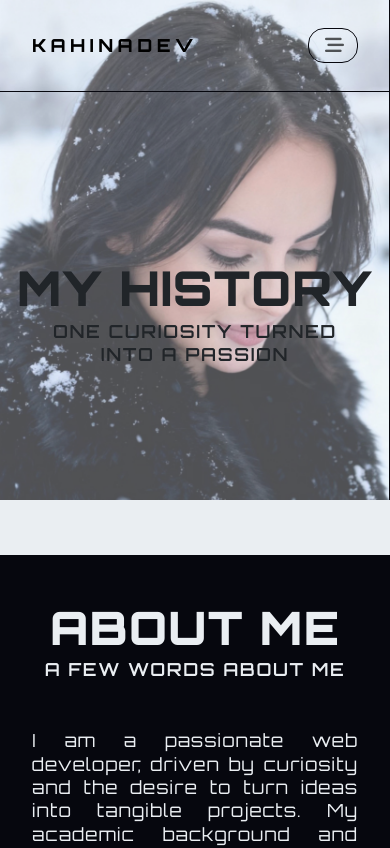
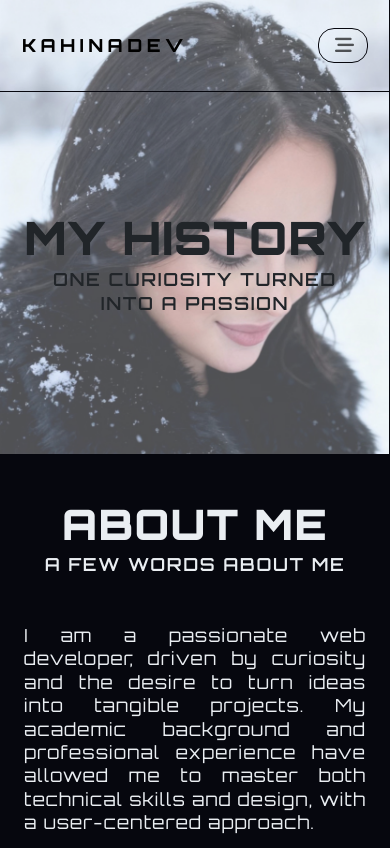
Before and after one commit to kahinadev/kahinadev, a plain HTML site: page en/histoire.html in a window 390 px wide. Shown: the top 848 px of the page. Drawn offline with nearby package versions, Linux system fonts and the light colour scheme.

Commit message:
feat(add): few pages + fix beug

```diff
--- a/assets/scss/abstracts/_mixins.scss
+++ b/assets/scss/abstracts/_mixins.scss
@@ -53,7 +53,7 @@
 
 // =========== TITLE ===========
 
-@mixin title($size-mobile: 48px, $size-tablet: 80px, $size-desktop: 100px, $spacing: 1.2px) {
+@mixin title($size-mobile: 46px, $size-tablet: 80px, $size-desktop: 100px, $spacing: 1.2px) {
     @include font;
     font-weight: 900 !important;
     word-break: break-word;
--- a/assets/scss/abstracts/_variables.scss
+++ b/assets/scss/abstracts/_variables.scss
@@ -6,6 +6,7 @@
 
 $text: #06070E;
 $background: #eaeef2;
+$primary: #c7b8ea;
 
 // =========== RESPONSIVE ===========
 
@@ -28,9 +29,11 @@ $border-positions: top, bottom, left, right, all;
 // =========== NONE & FULL ===========
 
 $zero: 0;
+$flex: flex;
 $block: block;
 $full: 100%;
 $none: none;
+$column: column;
 
 // =========== POSITION ===========
 
@@ -48,7 +51,7 @@ $font: "Orbitron", sans-serif;
 
 // =========== HEADER ===========
 
-$padding-header-mobile: 20px;
+$padding-header-mobile: 20px 10px;
 $padding-header-desktop: 20px 40px;
 
 // =========== BRAND ===========
@@ -83,7 +86,8 @@ $min-width-button: 200px;
 // =========== LANGUAGES ===========
 
 $size-languages: 12px;
-$left-languages: 2rem;
+$left-languages-mobile: 1rem;
+$left-languages-desktop: 2rem;
 $bottom-languages: 1rem;
 $padding-languages: 1rem 1.5rem;
 $radius-flag-languages: 20px;
@@ -94,9 +98,34 @@ $height-flag-languages: 20px;
 
 $padding-section-mobile: 5rem 1rem;
 $padding-section-desktop: 8rem 3rem;
+$padding-section-projects-mobile: 0 1rem 5rem 1rem;
+$padding-section-projects-desktop: 0 3rem 8rem 3rem;
 
 // =========== MODAL ===========
 
 $size-skill-item-modal: 14px;
 $size-icon-modal-header: 27px;
 $size-title-modal-header: 20px;
+
+// =========== BOOTSTRAP ===========
+
+$padding-boot-five: 3rem 2rem;
+$padding-boot-two-l-r: 2rem;
+
+// =========== HISTORY ===========
+
+$img-height-mobile: 500px;
+$img-height-tablet: 700px;
+$img-height-desktop: 100vh;
+$min-height-content-desktop: 100vh;
+
+// =========== PORTFOLIO / PROJECTS ===========
+
+$top-category: 1rem;
+$size-category: 12px;
+$size-marg-category: 10px;
+$project-content-top: 1rem;
+$project-intro-bottom: 0rem;
+$project-image-opacity: 0.7;
+$project-image-opacity-hover: 1;
+$project-image-opacity-transition: opacity 0.5s ease-in-out;
--- a/assets/scss/base/_typography.scss
+++ b/assets/scss/base/_typography.scss
@@ -21,15 +21,15 @@ h6 {
 // =========== SIZE TITLE ===========
 
 h2 {
-    @include title(46px, 68px, 80px);
+    @include title(42px, 68px, 80px);
 }
 
 h3 {
-    @include title(44px, 60px, 79px);
+    @include title(40px, 60px, 79px);
 }
 
 h4 {
-    @include title(42px, 50px, 78px);
+    @include title(38px, 50px, 78px);
 }
 
 h5 {
--- a/assets/scss/components/_card.scss
+++ b/assets/scss/components/_card.scss
@@ -29,8 +29,12 @@
     }
 
     &__title-number {
-        .subtitle {
-            font-size: 14px !important;
+        p {
+            font-size: 19px;
+
+            @include respond-to(sm, max) {
+                font-size: 16px !important;
+            }
         }
     }
 }
--- /dev/null
+++ b/assets/scss/components/_category.scss
@@ -0,0 +1,27 @@
+// ===============================================
+// CATEGORY
+// ===============================================
+
+// =========== VARIABLES ===========
+
+@use "../abstracts/variables" as *;
+@use "../abstracts/mixins" as *;
+
+// =========== GENERAL ===========
+
+.category {
+    @include respond-to(sm, max) {
+        flex-direction: $column !important;
+    }
+
+    p {
+        font-size: $size-category !important;
+        margin-right: $size-marg-category;
+
+        @include respond-to(sm, max) {
+            &:not(:last-child) {
+                margin-top: $top-category;
+            }
+        }
+    }
+}
--- a/assets/scss/components/_languages.scss
+++ b/assets/scss/components/_languages.scss
@@ -10,11 +10,15 @@
 // =========== GENERAL ===========
 
 .language {
-    left: $left-languages;
+    left: $left-languages-desktop;
     bottom: $bottom-languages;
     padding: $padding-languages;
     color: $text !important;
     font-size: $size-languages !important;
+
+    @include respond-to(sm, max) {
+        left: $left-languages-mobile !important;
+    }
 
     .flag {
         margin-right: 10px;
--- a/assets/scss/pages/_history.scss
+++ b/assets/scss/pages/_history.scss
@@ -11,19 +11,19 @@
 
 .history {
     img {
-        top: 0;
+        top: $zero;
         z-index: -5;
-        width: 33.3%;
-        height: 100vh;
-        position: fixed;
+        width: 33.4%;
+        height: $img-height-desktop;
+        position: fixed !important;
 
         @include respond-to(sm, max) {
-            height: 500px !important;
+            height: $img-height-mobile !important;
         }
 
         @include respond-to(lg, max) {
             width: $full;
-            height: 700px;
+            height: $img-height-tablet;
         }
     }
 }
@@ -35,21 +35,21 @@
     .history__content-three,
     .history__content-four,
     .history__content-five {
-        display: flex;
-        flex-direction: column;
+        display: $flex;
+        flex-direction: $column;
         justify-content: center;
     }
 
     .history__content-one {
-        top: 0;
+        top: $zero;
         opacity: 1 !important;
         position: sticky;
         z-index: 5;
-        min-height: 100vh;
-        transform: none !important;
+        min-height: $min-height-content-desktop;
+        transform: $none !important;
 
         @include respond-to(lg, max) {
-            min-height: 55vh;
+            min-height: 43vh;
         }
     }
 
@@ -57,8 +57,8 @@
     .history__content-three,
     .history__content-four,
     .history__content-five {
-        min-height: 100vh;
-        opacity: 0;
+        min-height: $min-height-content-desktop;
+        opacity: $zero;
         z-index: 10;
         position: relative;
         transform: translateY(40px);
--- a/assets/scss/pages/_portfolio.scss
+++ b/assets/scss/pages/_portfolio.scss
@@ -9,11 +9,57 @@
 
 // =========== GENERAL ===========
 
+.portfolio,
 .projects {
-    padding: 0 3rem 8rem 3rem;
+    .col-project {
+        @include respond-to(sm, max) {
+            padding: $zero !important;
+            margin-top: 2rem !important;
+        }
+    }
+}
+
+.projects {
+    padding: $padding-section-projects-desktop;
 
     @include respond-to(sm, max) {
-        padding: 0 1rem 5rem 1rem !important;
+        padding: $padding-section-projects-mobile !important;
 
     }
+
+    .text-center {
+        @include respond-to(sm, max) {
+            margin-top: 0rem !important;
+        }
+    }
 }
+
+// =========== PROJECTS ===========
+
+
+.project-intro {
+    #project-intro-title {
+        @include respond-to(sm, max) {
+            padding-bottom: $project-intro-bottom !important;
+        }
+    }
+
+    #project-intro-content {
+        @include respond-to(sm, max) {
+            padding-top: $project-content-top !important;
+        }
+    }
+}
+
+.project-images {
+    img {
+        opacity: $project-image-opacity;
+        transition: $project-image-opacity-transition;
+
+        &:hover,
+        &:focus,
+        &:active {
+            opacity: $project-image-opacity-hover;
+        }
+    }
+}
--- a/assets/scss/style.scss
+++ b/assets/scss/style.scss
@@ -29,6 +29,7 @@
 @use "components/moving";
 @use "components/card";
 @use "components/modal";
+@use "components/category";
 
 // =========== PAGES ===========
 
--- a/assets/scss/vendors/_bootstrap.scss
+++ b/assets/scss/vendors/_bootstrap.scss
@@ -11,7 +11,7 @@
 
 .p-5 {
     @include respond-to(sm, max) {
-        padding: 3rem 2rem !important;
+        padding: 3rem 1.5rem !important;
     }
 
     @include respond-to(lg, max) {
@@ -20,6 +20,21 @@
 }
 
 // =========== BACKGROUND ===========
+
+.bg-light,
+.bg-primary {
+
+    h1,
+    h2,
+    h3,
+    h4,
+    h5,
+    a,
+    p {
+        color: $text !important;
+        border-color: $text !important;
+    }
+}
 
 .bg-light {
     background-color: $background !important;
@@ -39,3 +54,7 @@
         border-color: $background !important;
     }
 }
+
+.bg-primary {
+    background-color: $primary !important;
+}
```
Also changed, not shown: assets/css/style.css, 6 other files.
